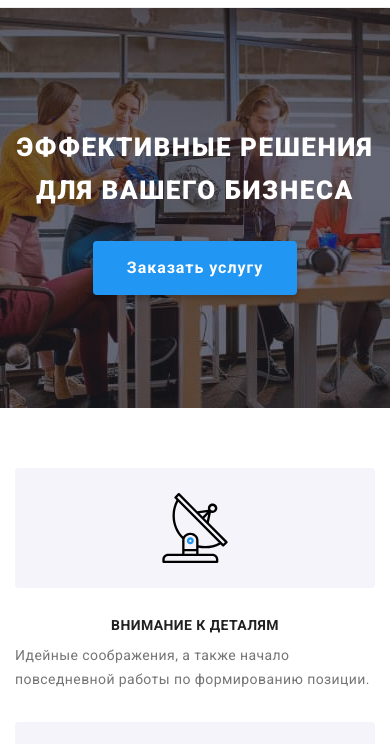
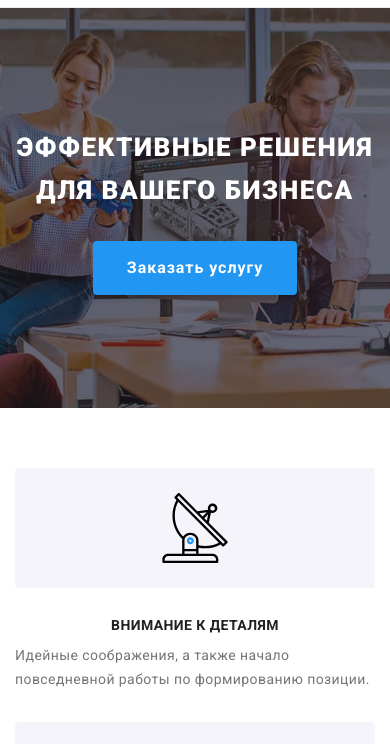
Before and after one commit to tilugdmytro/webstudio-markup, a plain HTML site: page index.html in a window 390 px wide. Shown: the part 57-801 px from the top of the page. Drawn offline with nearby package versions, Linux system fonts and the light colour scheme.

Commit message:
изменяет фоновое изображение

```diff
--- a/sass/layout/_hero.scss
+++ b/sass/layout/_hero.scss
@@ -8,7 +8,7 @@
     background-image: linear-gradient(to right,
         rgba(47, 48, 58, 0.4),
         rgba(47, 48, 58, 0.4)),
-    url('../images/mobile/background/background.jpg');
+    url('../images/mobile/background/back1.jpg');
     background-repeat: no-repeat;
     background-position: center;
     background-size: cover;
```
Also changed, not shown: sass/layout/_team.scss (+0 -48 lines), css/main.css, css/main.min.css, images/mobile/background/back1.jpg (added), 3 other files.
